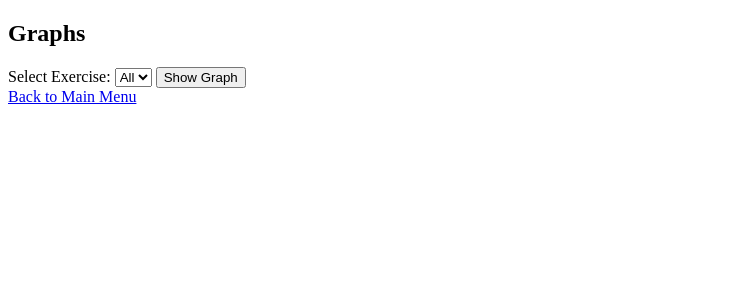
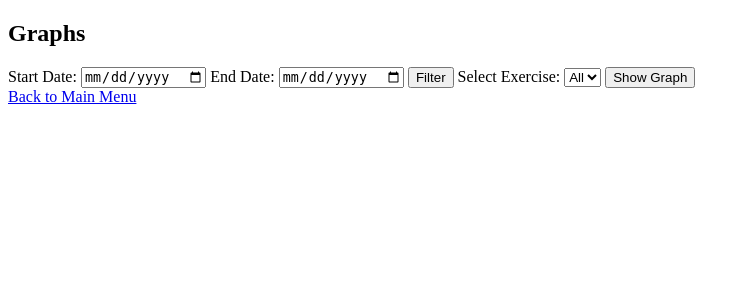
Before and after one commit to leegg713/PythonWorkoutLog, a Flask app: template templates/graph.html in a window 1280 px wide. Shown: the top 300 px of the page, without its empty margins (0-749 px from the left). Run offline with Flask 3, Linux system fonts and the light colour scheme; the template is opened without the code that fills it, so the values that code supplies are empty.

Commit message:
Updated html to accept start and end dates

```diff
--- a/templates/graph.html
+++ b/templates/graph.html
@@ -8,6 +8,14 @@
   <h2>Graphs</h2>
 
 <form method="get" action="{{ url_for('graph') }}">
+
+    <label for="start_date">Start Date:</label>
+    <input type="date" name="start_date" id="start_date">
+
+    <label for="end_date">End Date:</label>
+    <input type="date" name="end_date" id="end_date">
+
+    <button type="submit">Filter</button>
     <label for="exercise">Select Exercise:</label>
     <select name="exercise" id="exercise">
         <option value="">All</option>
```
